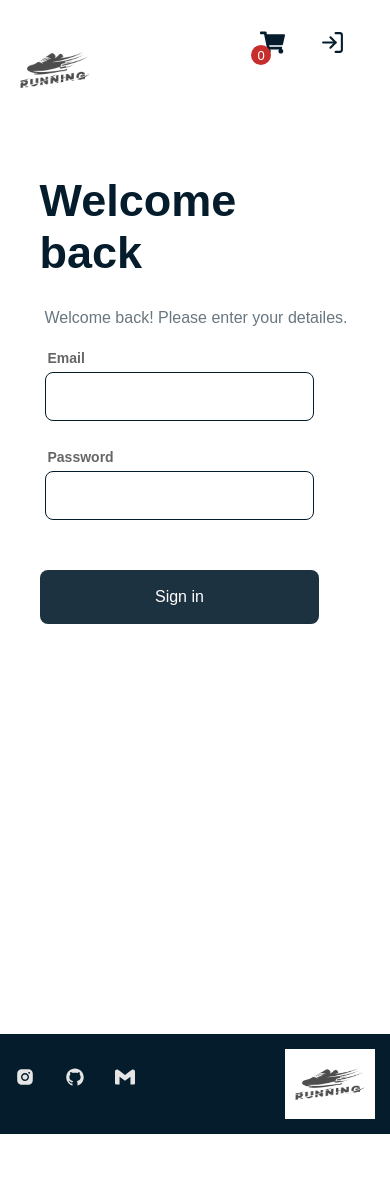
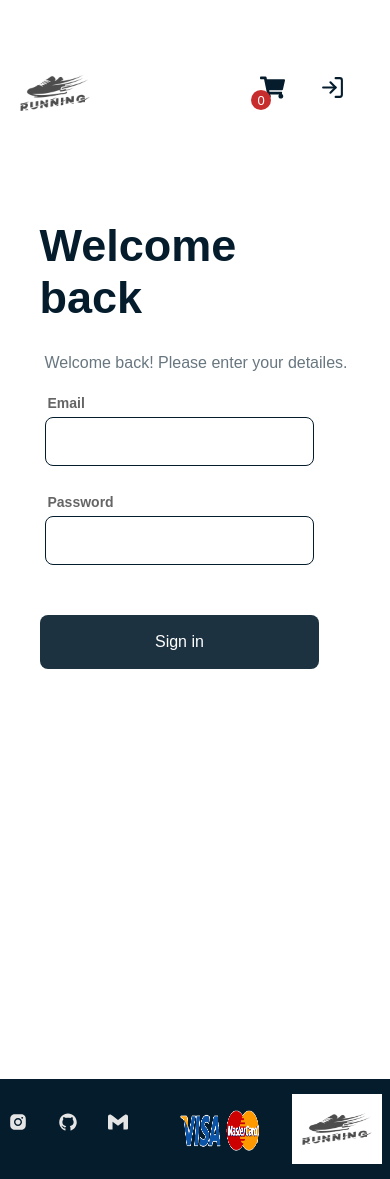
Before and after one commit to Rasool-Karami1994/shoe-shop, a React (Create React App) app: page /login in a window 390 px wide. Before the commit the page ends 1134 px from the top, so only its background shows below. Built offline with nearby package versions, Linux system fonts and the light colour scheme; a web font is replaced by a local one.

Commit message:
styles edited

```diff
--- a/src/components/footer/Footer.css
+++ b/src/components/footer/Footer.css
@@ -29,11 +29,37 @@ footer {
   margin: 10px;
   margin-right: 100px;
 }
-@media screen and (max-width: 600px) {
+.visa-logo-footer {
+  width: 250px;
+  height: 80px;
+  margin: 10px;
+  margin-right: 100px;
+}
+@media screen and (max-width: 750px) {
   .logo-footer {
     margin-right: 15px;
   }
   .icons-container {
     margin-left: 15px;
   }
+  .visa-logo-footer {
+    width: 110px;
+    height: 70px;
+    margin: 10px;
+    margin-right: 80px;
+  }
 }
+@media screen and (max-width: 450px) {
+  .logo-footer {
+    margin-right: 8px;
+  }
+  .icons-container {
+    margin-left: 8px;
+  }
+  .visa-logo-footer {
+    width: 80px;
+    height: 50px;
+    margin: 10px;
+    /* margin-right: 80px; */
+  }
+}
--- a/src/components/footer/Footer.js
+++ b/src/components/footer/Footer.js
@@ -2,7 +2,7 @@ import { AiFillInstagram } from "react-icons/ai";
 import { AiFillGithub } from "react-icons/ai";
 import { SiGmail } from "react-icons/si";
 import logo from "../../assets/img/logo.jpg";
-
+import visaLogo from "../../assets/img/visa-logo-png-453454.png";
 import "./Footer.css";
 const Footer = () => {
   return (
@@ -21,6 +21,18 @@ const Footer = () => {
           <SiGmail />
         </a>
       </div>
+      {/* <a
+        href="https://flyclipart.com/visa-logo-png-visa-logo-png-453454"
+        title="Visa Logo Png - Visa Logo PNG"
+        className="logo-footer"
+      >
+        <img
+          src="https://flyclipart.com/thumb2/visa-logo-png-453454.png"
+          width="350"
+          alt="visa"
+        />
+      </a> */}
+      <img className="visa-logo-footer" alt="logo" src={visaLogo}></img>
       <img className="logo-footer" alt="logo" src={logo}></img>
     </footer>
   );
--- a/src/components/navigaton/Navigation.css
+++ b/src/components/navigaton/Navigation.css
@@ -11,6 +11,7 @@ ul {
   margin: 10px;
   margin-right: 50px;
   padding: 10px;
+  margin-top: 55px;
 }
 li {
   font-size: 20px;
--- a/src/pages/home-page/HomePage.js
+++ b/src/pages/home-page/HomePage.js
@@ -22,6 +22,12 @@ const HomePage = () => {
     },
     {
       url: "https://s6.uupload.ir/files/usama-akram-s-gyabqtoxk-unsplash_d0o0.jpg",
+    },
+    {
+      url: "https://s6.uupload.ir/files/giorgio-trovato-lv_4qm5gf9c-unsplash_kkri.jpg",
+    },
+    {
+      url: "https://s6.uupload.ir/files/giorgio-trovato-lv_4qm5gf9c-unsplddash_alq.jpg",
     },
   ];
   const dispatch = useCartContextActions();
@@ -116,7 +122,7 @@ const HomePage = () => {
         ) : (
           <SimpleImageSlider
             width={1200}
-            height={520}
+            height={640}
             images={images}
             showBullets={true}
             showNavs={true}
```
Also changed, not shown: src/assets/img/visa-logo-png-453454.png (added).
